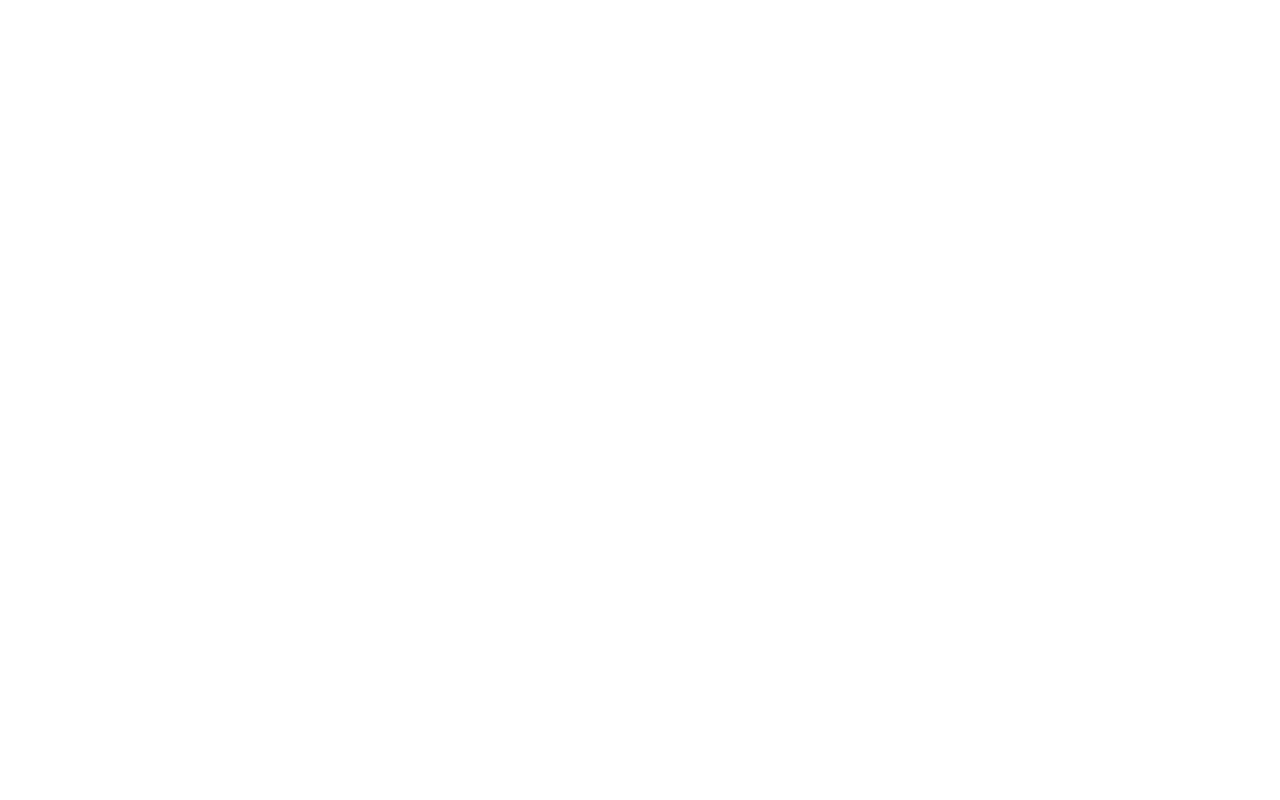
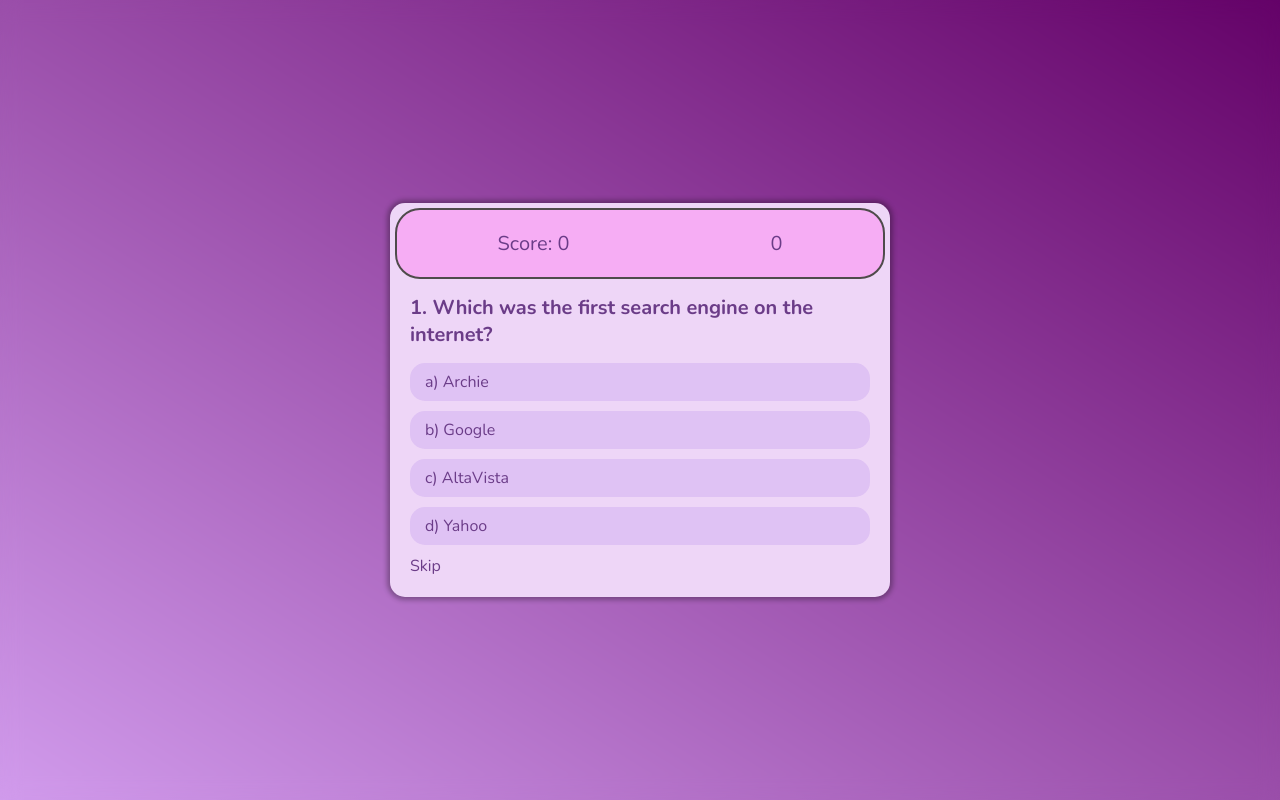
Before and after one commit to Sristysen12/quiz-quest, a plain HTML site: page index.html in a window 1280 px wide. Drawn offline with nearby package versions, Linux system fonts and the light colour scheme.

Commit message:
added questions structure

```diff
--- a/index.html
+++ b/index.html
@@ -5,8 +5,41 @@
     <meta name="viewport" content="width=device-width, initial-scale=1.0" />
     <title>Quiz web app</title>
     <link rel="stylesheet" href="style.css" />
+    <link
+      href="https://fonts.googleapis.com/css2?family=Nunito:wght@400;700&display=swap"
+      rel="stylesheet"
+    />
   </head>
   <body>
-    <div></div>
+    <div class="qa_box">
+      <div class="qa_header">
+        <span>Score: <span id="score">0</span></span>
+        <span id="countdown">0</span>
+      </div>
+      <div class="qa_body">
+        <div class="qa_set active">
+          <h4>1. Which was the first search engine on the internet?</h4>
+          <div class="qa_ans_row">
+            <input type="radio" name="q1" id="" valid="valid" />
+            <span>a) Archie</span>
+          </div>
+          <div class="qa_ans_row">
+            <input type="radio" name="q1" id="" />
+            <span>b) Google</span>
+          </div>
+          <div class="qa_ans_row">
+            <input type="radio" name="q1" id="" />
+            <span>c) AltaVista</span>
+          </div>
+          <div class="qa_ans_row">
+            <input type="radio" name="q1" id="" />
+            <span>d) Yahoo</span>
+          </div>
+        </div>
+      </div>
+      <div class="qa_footer">
+        <span class="btn1" id="skip">Skip</span>
+      </div>
+    </div>
   </body>
 </html>
--- a/style.css
+++ b/style.css
@@ -1,4 +1,78 @@
-*{
+*,*:after , *:before{
+    -webkit-box-sizing: border-box;
+    -moz-box-sizing: border-box;
+    -ms-box-sizing:border-box;
+    box-sizing: border-box;
+}
+
+body{
+    background-image: linear-gradient(to right top, rgb(209, 155, 236), rgb(100, 2, 104));
+    backdrop-filter: blur(10px);
+    color: rgb(107, 60, 136);
     margin: 0;
-    padding: 0;
+    font-family: 'Nunito';
+    font-size: 16px;
+    display: flex;
+    justify-content: space-around;
+    align-items: center;
+    min-height: 100vh;
 }
+.qa_box{
+width: 500px;
+padding: 20px;
+min-height: 100px;
+background-color: rgb(238, 214, 247);
+box-shadow: 0 0 5px 3px rgba(0, 0,0,0.3);
+border-radius: 15px;
+}
+.qa_header{
+    background-color: rgb(246, 173, 244);
+    color: rgb(107, 60, 136);
+    border-radius: 25px;
+    border: 2px solid #4f4b4b;
+    display: flex;
+    justify-content: space-around;
+    padding: 20px 0px;
+    margin: -15px -15px 15px;
+    font-size: 20px;
+}
+.qa_set{
+    display: none;
+}
+.qa_set.active{
+    display: block;
+}
+.qa_set h4{
+    margin: 0 0 15px;
+    font-size: 20px;
+}
+.qa_ans_row{
+    position: relative;
+    margin-bottom: 10px;
+}
+.qa_ans_row input{
+    opacity: 0;
+    position: absolute;
+    width: 100%;
+    height: 100%;
+    z-index: 2;
+    cursor: pointer;
+}
+.qa_ans_row span{
+    display: block;
+    padding: 8px 15px;
+    background-color: #dfc2f4;
+    border-radius: 15px;
+    transition: all 0.3s ease-out;
+}
+.qa_ans_row:hover span {
+     background-color: #dab1f5;
+}
+.qa_ans_row input:checked + span{
+background-color: rgb(252, 134, 119);
+color: rgb(87, 31, 31);
+}
+.qa_ans_row input[valid]:checked + span{
+background-color: rgb(168, 219, 168);
+color: rgb(23, 84, 40);
+}
```
